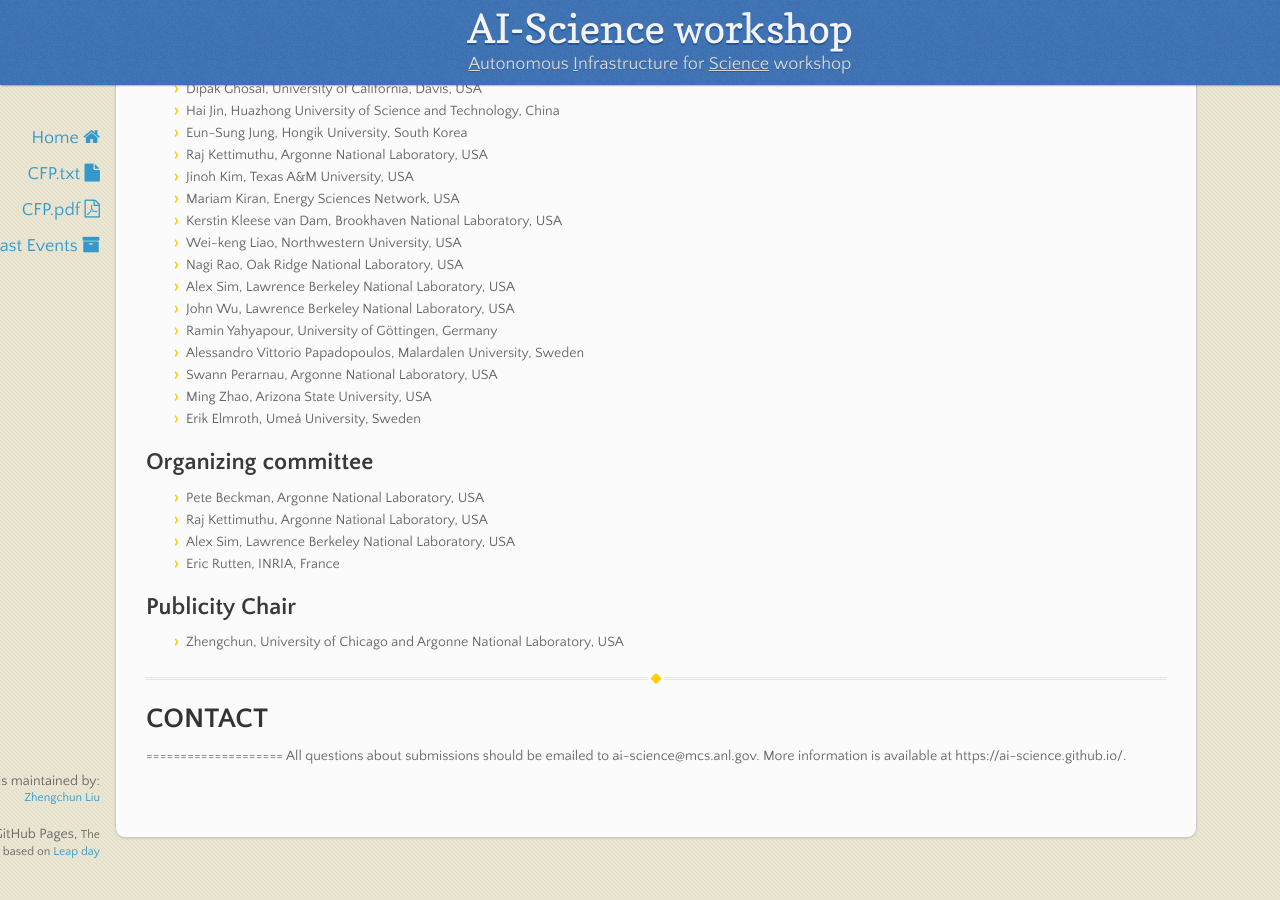
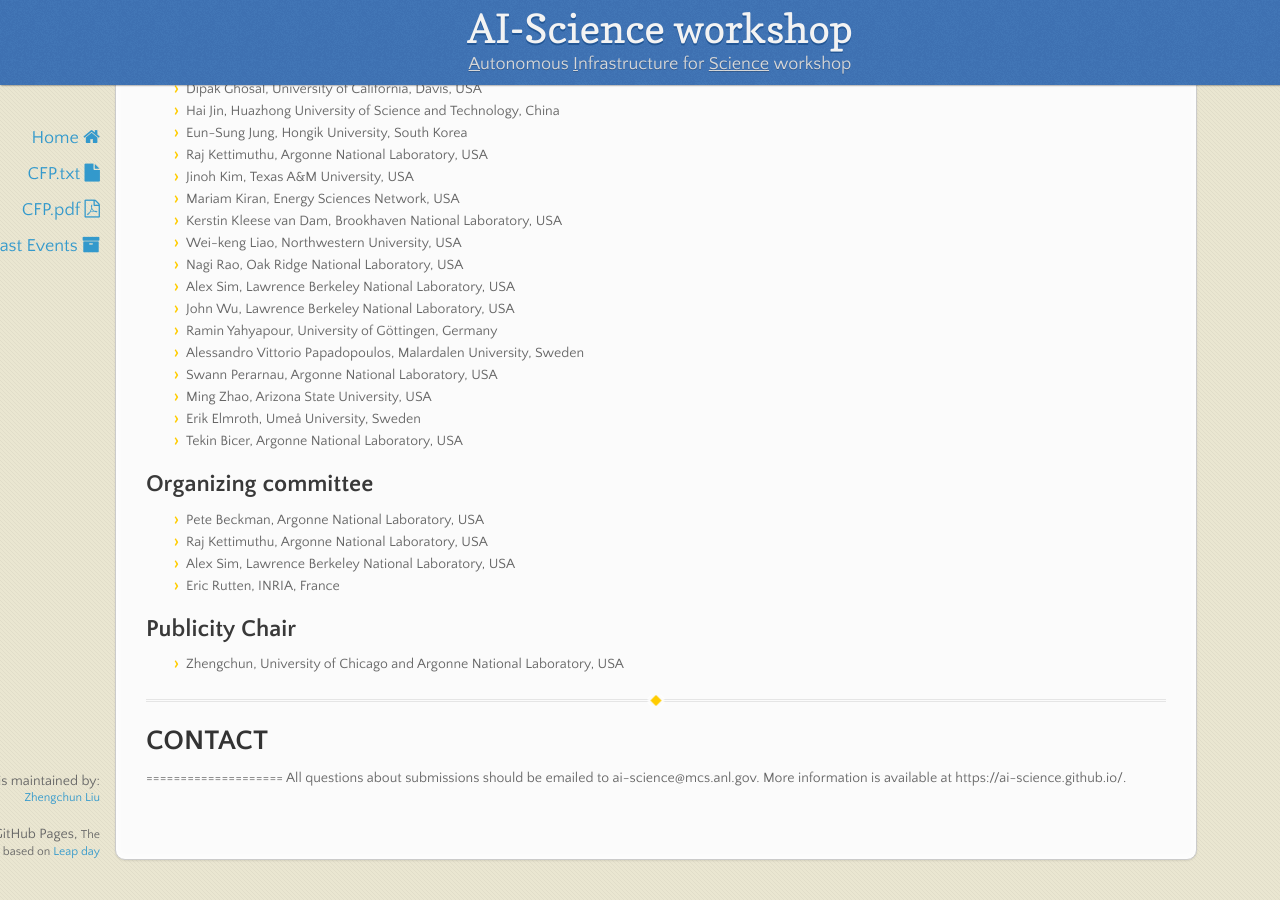
Before and after one commit to ai-science/ai-science.github.io, a Jekyll site: the page built from index.md, in a window 1280 px wide and 900 px high, scrolled down 1346 px. Built offline with Jekyll 4.4.1, drawn with Linux system fonts in a browser that asks for light colours; nearby versions of some CDN libraries; before the commit the page ends 2224 px from its top, so only the background shows below that.

Commit message:
add, delete, polish etc.

```diff
--- a/index.md
+++ b/index.md
@@ -58,6 +58,7 @@ Authors are invited to submit papers with unpublished, original work of not more
 * Swann Perarnau, Argonne National Laboratory, USA
 * Ming Zhao, Arizona State University, USA
 * Erik Elmroth, Umeå University, Sweden
+* Tekin Bicer, Argonne National Laboratory, USA
 
 ## Organizing committee
 * Pete Beckman, Argonne National Laboratory, USA
```
